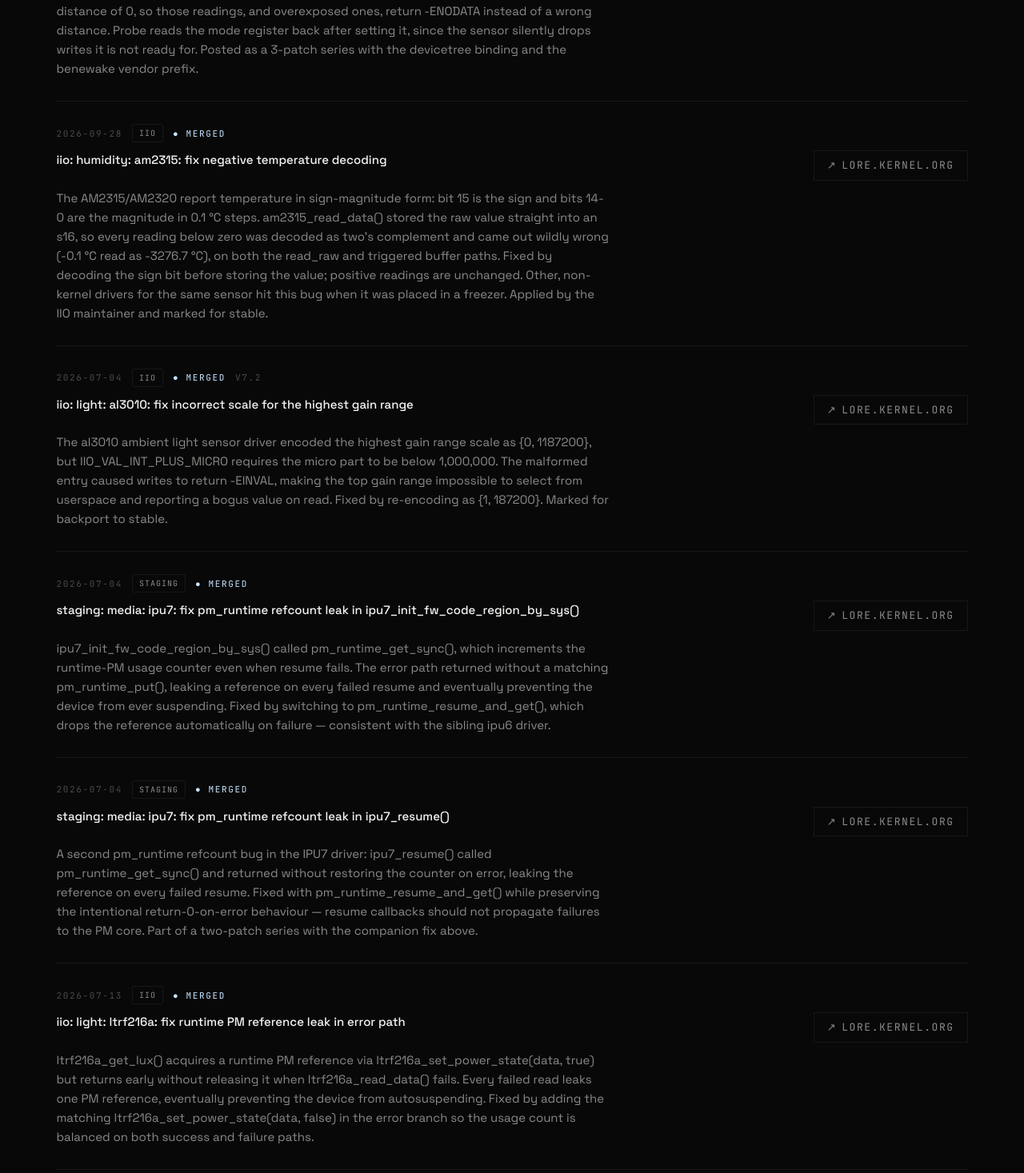
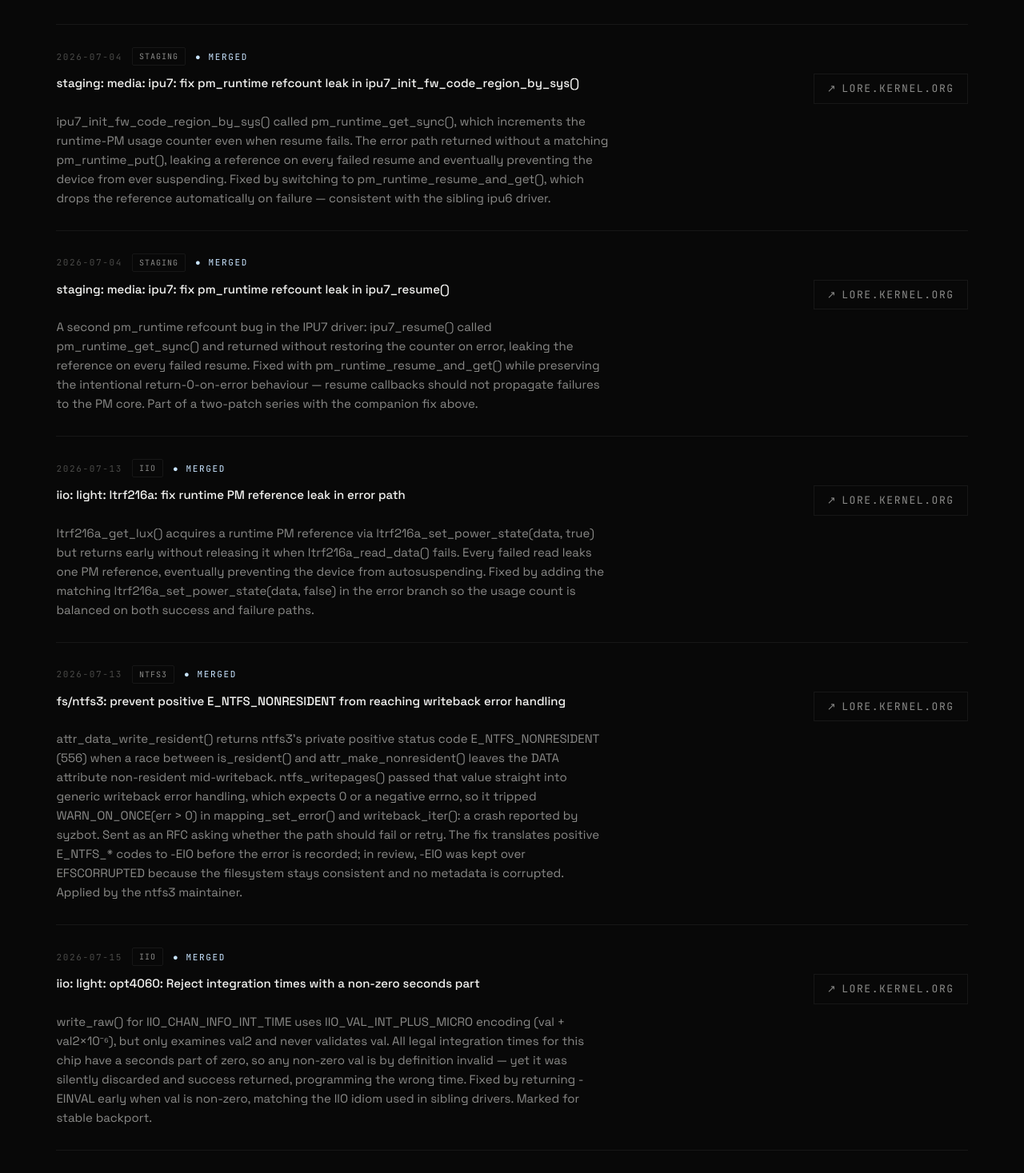
Before and after one commit to VidhuSarwal/portfolio, a Next.js app: page /kernel in a window 1280 px wide. Shown: the part 760-2227 px from the top of the page at 80% size. Built offline with nearby package versions, Linux system fonts and the light colour scheme.

Commit message:
data: keep the list in date order, lead /lore with ntfs3
Matches the ordering already proposed in #8: ntfs3 back in its
chronological slot after ltrf216a, new entries appended by date.

```diff
--- a/app/lore/lore.ts
+++ b/app/lore/lore.ts
@@ -1,15 +1,16 @@
 import contributionsData from '@/data/kernel-contributions.json';
 import type { KernelContribution } from '../kernel/kernel';
 
-// This page's own curated order — excludes RFCs and pushes the two
-// STAGING/ipu7 patches to the end. Doesn't touch the shared JSON, so
-// /kernel's ordering and counts are unaffected. Shared by page.tsx and the
-// /lore social card so their counts match.
+// This page's own curated order — excludes RFCs, leads with NTFS3 and
+// pushes the two STAGING/ipu7 patches to the end. Doesn't touch the shared
+// JSON, so /kernel's ordering and counts are unaffected. Shared by page.tsx
+// and the /lore social card so their counts match.
 export function loreContributions(): KernelContribution[] {
   const { contributions } = contributionsData as { contributions: KernelContribution[] };
   const listed = contributions.filter((c) => c.status !== 'rfc');
   return [
-    ...listed.filter((c) => c.subsystem !== 'STAGING'),
+    ...listed.filter((c) => c.subsystem === 'NTFS3'),
+    ...listed.filter((c) => c.subsystem !== 'NTFS3' && c.subsystem !== 'STAGING'),
     ...listed.filter((c) => c.subsystem === 'STAGING'),
   ];
 }
--- a/data/kernel-contributions.json
+++ b/data/kernel-contributions.json
@@ -6,26 +6,6 @@
     "pending": 1
   },
   "contributions": [
-    {
-      "id": "patch-010",
-      "title": "iio: proximity: Add Benewake TF-Luna LiDAR driver",
-      "subsystem": "IIO",
-      "date": "2026-10-20",
-      "status": "pending",
-      "version": null,
-      "description": "A new IIO driver for the Benewake TF-Luna, a single-point time-of-flight LiDAR that measures 0.2 m to 8 m over I2C. The sensor runs in trigger mode: each read starts one measurement, waits for the timestamp register to change, then reads distance and signal strength together, because in continuous mode a read can catch the result registers half-updated unless it is synchronised to the data-ready pin. When the signal is too weak the sensor reports a dummy distance of 0, so those readings, and overexposed ones, return -ENODATA instead of a wrong distance. Probe reads the mode register back after setting it, since the sensor silently drops writes it is not ready for. Posted as a 3-patch series with the devicetree binding and the benewake vendor prefix.",
-      "lore_url": "https://lore.kernel.org/all/20261020-tf-luna-v1-0-53a88f93db24@gmail.com/"
-    },
-    {
-      "id": "patch-009",
-      "title": "iio: humidity: am2315: fix negative temperature decoding",
-      "subsystem": "IIO",
-      "date": "2026-09-28",
-      "status": "merged",
-      "version": null,
-      "description": "The AM2315/AM2320 report temperature in sign-magnitude form: bit 15 is the sign and bits 14-0 are the magnitude in 0.1 °C steps. am2315_read_data() stored the raw value straight into an s16, so every reading below zero was decoded as two's complement and came out wildly wrong (-0.1 °C read as -3276.7 °C), on both the read_raw and triggered buffer paths. Fixed by decoding the sign bit before storing the value; positive readings are unchanged. Other, non-kernel drivers for the same sensor hit this bug when it was placed in a freezer. Applied by the IIO maintainer and marked for stable.",
-      "lore_url": "https://lore.kernel.org/all/20260928142450.103799-1-vidhu.linux@gmail.com/"
-    },
     {
       "id": "patch-001",
       "title": "iio: light: al3010: fix incorrect scale for the highest gain range",
@@ -67,6 +47,16 @@
       "lore_url": "https://lore.kernel.org/all/20260713022829.234370-1-vidhu.linux@gmail.com/"
     },
     {
+      "id": "patch-005",
+      "title": "fs/ntfs3: prevent positive E_NTFS_NONRESIDENT from reaching writeback error handling",
+      "subsystem": "NTFS3",
+      "date": "2026-07-13",
+      "status": "merged",
+      "version": null,
+      "description": "attr_data_write_resident() returns ntfs3's private positive status code E_NTFS_NONRESIDENT (556) when a race between is_resident() and attr_make_nonresident() leaves the DATA attribute non-resident mid-writeback. ntfs_writepages() passed that value straight into generic writeback error handling, which expects 0 or a negative errno, so it tripped WARN_ON_ONCE(err > 0) in mapping_set_error() and writeback_iter(): a crash reported by syzbot. Sent as an RFC asking whether the path should fail or retry. The fix translates positive E_NTFS_* codes to -EIO before the error is recorded; in review, -EIO was kept over EFSCORRUPTED because the filesystem stays consistent and no metadata is corrupted. Applied by the ntfs3 maintainer.",
+      "lore_url": "https://lore.kernel.org/all/20260713084140.249515-1-vidhu.linux@gmail.com/"
+    },
+    {
       "id": "patch-006",
       "title": "iio: light: opt4060: Reject integration times with a non-zero seconds part",
       "subsystem": "IIO",
@@ -97,14 +87,24 @@
       "lore_url": "https://lore.kernel.org/all/20260715011544.281148-1-vidhu.linux@gmail.com/"
     },
     {
-      "id": "patch-005",
-      "title": "fs/ntfs3: prevent positive E_NTFS_NONRESIDENT from reaching writeback error handling",
-      "subsystem": "NTFS3",
-      "date": "2026-07-13",
+      "id": "patch-009",
+      "title": "iio: humidity: am2315: fix negative temperature decoding",
+      "subsystem": "IIO",
+      "date": "2026-09-28",
       "status": "merged",
       "version": null,
-      "description": "attr_data_write_resident() returns ntfs3's private positive status code E_NTFS_NONRESIDENT (556) when a race between is_resident() and attr_make_nonresident() leaves the DATA attribute non-resident mid-writeback. ntfs_writepages() passed that value straight into generic writeback error handling, which expects 0 or a negative errno, so it tripped WARN_ON_ONCE(err > 0) in mapping_set_error() and writeback_iter(): a crash reported by syzbot. Sent as an RFC asking whether the path should fail or retry. The fix translates positive E_NTFS_* codes to -EIO before the error is recorded; in review, -EIO was kept over EFSCORRUPTED because the filesystem stays consistent and no metadata is corrupted. Applied by the ntfs3 maintainer.",
-      "lore_url": "https://lore.kernel.org/all/20260713084140.249515-1-vidhu.linux@gmail.com/"
+      "description": "The AM2315/AM2320 report temperature in sign-magnitude form: bit 15 is the sign and bits 14-0 are the magnitude in 0.1 °C steps. am2315_read_data() stored the raw value straight into an s16, so every reading below zero was decoded as two's complement and came out wildly wrong (-0.1 °C read as -3276.7 °C), on both the read_raw and triggered buffer paths. Fixed by decoding the sign bit before storing the value; positive readings are unchanged. Other, non-kernel drivers for the same sensor hit this bug when it was placed in a freezer. Applied by the IIO maintainer and marked for stable.",
+      "lore_url": "https://lore.kernel.org/all/20260928142450.103799-1-vidhu.linux@gmail.com/"
+    },
+    {
+      "id": "patch-010",
+      "title": "iio: proximity: Add Benewake TF-Luna LiDAR driver",
+      "subsystem": "IIO",
+      "date": "2026-10-20",
+      "status": "pending",
+      "version": null,
+      "description": "A new IIO driver for the Benewake TF-Luna, a single-point time-of-flight LiDAR that measures 0.2 m to 8 m over I2C. The sensor runs in trigger mode: each read starts one measurement, waits for the timestamp register to change, then reads distance and signal strength together, because in continuous mode a read can catch the result registers half-updated unless it is synchronised to the data-ready pin. When the signal is too weak the sensor reports a dummy distance of 0, so those readings, and overexposed ones, return -ENODATA instead of a wrong distance. Probe reads the mode register back after setting it, since the sensor silently drops writes it is not ready for. Posted as a 3-patch series with the devicetree binding and the benewake vendor prefix.",
+      "lore_url": "https://lore.kernel.org/all/20261020-tf-luna-v1-0-53a88f93db24@gmail.com/"
     }
   ]
 }
```
